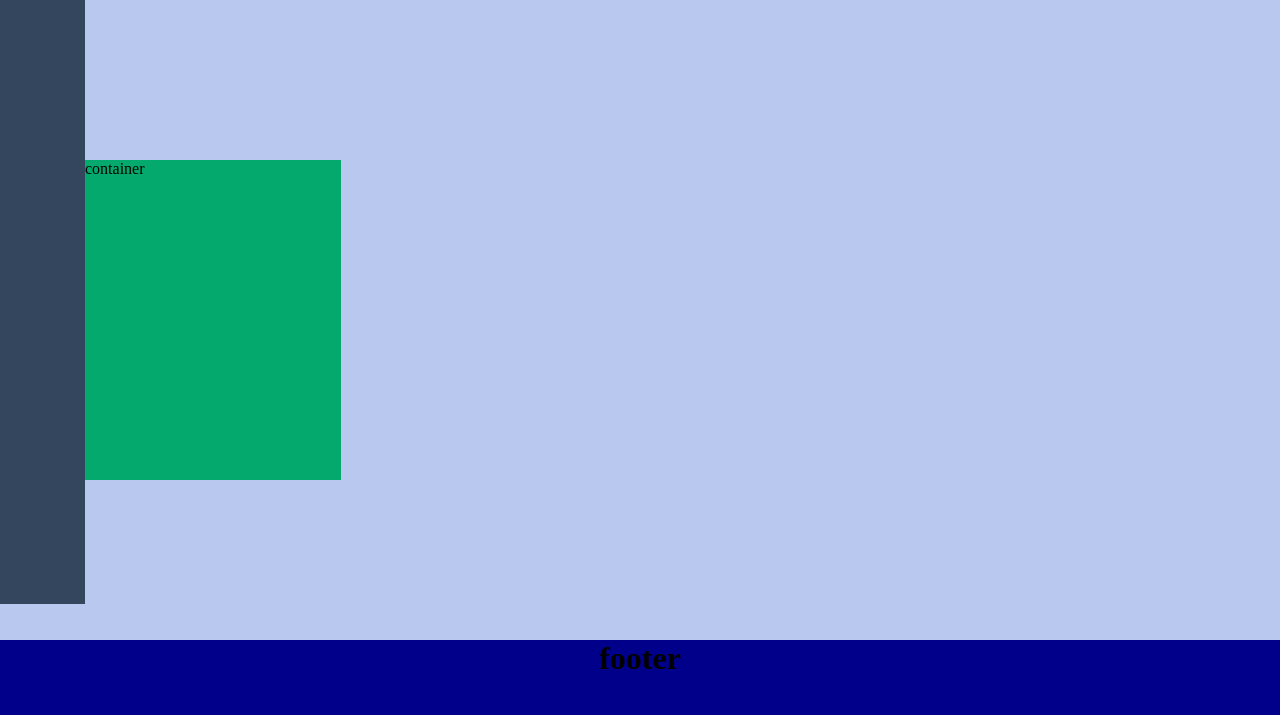
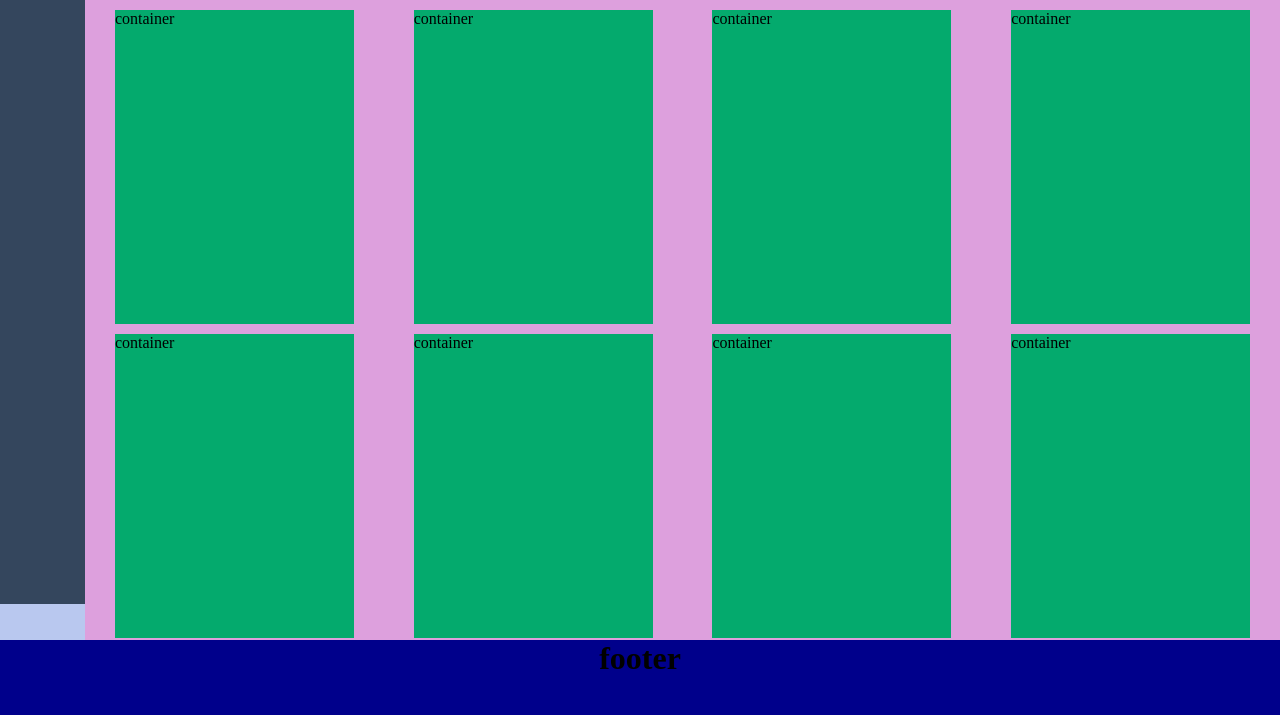
Before and after one commit to luuk353/biggerCRUD, a PHP site: page /vluchtboeken.php in a window 1280 px wide. Shown: the part 75-800 px from the top of the page. Run offline with PHP 8.4, Linux system fonts and the light colour scheme.

Commit message:
vluchtboeken

```diff
--- a/css/main.css
+++ b/css/main.css
@@ -136,6 +136,32 @@ input[type=text], select, textarea {
 
   .container1{
     width: 20%;
-    height: 50%;
+    height: 100%;
     background-color: #04AA6D;
   }
+
+.contentblok2{
+    padding-top: 10px;
+    justify-content: space-evenly;
+    padding-bottom: 2px;
+    height: 100%;
+    width: 100%;
+    background-color: plum;
+}
+
+.container-vluchtboeken{
+    justify-content: space-around;
+    display: flex;
+    width: 100%;
+    height: 50%;
+    /* background-color: purple; */
+}
+
+.container-vluchtboeken2{
+    padding-top: 10px;
+    display: flex;
+    justify-content: space-around;
+    width: 100%;
+    height: 50%;
+    /* background-color: green; */
+}
--- a/vluchtboeken.php
+++ b/vluchtboeken.php
@@ -13,8 +13,35 @@
     <?php include("phpincludes/headertemplate.php")?>
     <main>
         <?php include ("phpincludes/navbar.php")?>
-        <div class ="container1">
-            <p>container</p>
+        <div class="contentblok2">
+            <div class="container-vluchtboeken">
+                <div class="container1">
+                    <p>container</p>
+                </div>
+                <div class="container1">
+                    <p>container</p>
+                </div>
+                <div class="container1">
+                    <p>container</p>
+                </div>
+                <div class="container1">
+                    <p>container</p>
+                </div>
+            </div>
+            <div class="container-vluchtboeken2">
+                <div class="container1">
+                    <p>container</p>
+                </div>
+                <div class="container1">
+                    <p>container</p>
+                </div>
+                <div class="container1">
+                    <p>container</p>
+                </div>
+                <div class="container1">
+                    <p>container</p>
+                </div>
+            </div>
         </div>
     </main>
     <?php include("phpincludes/footertemplate.php")?>
```
